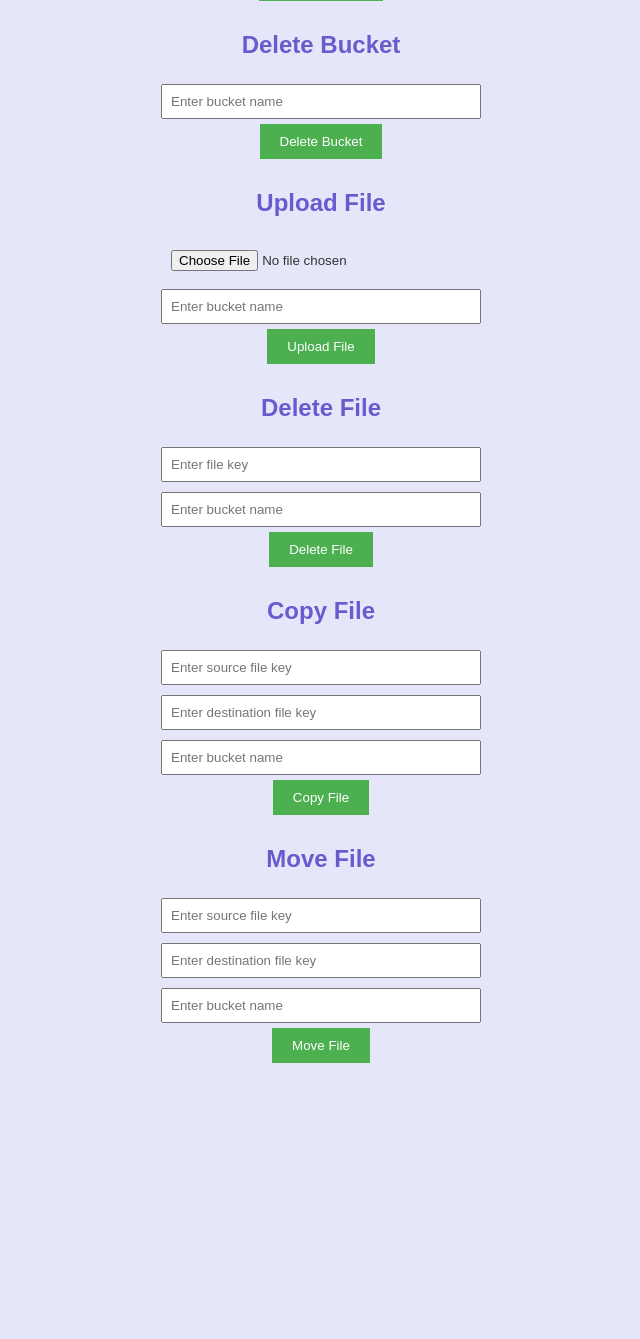
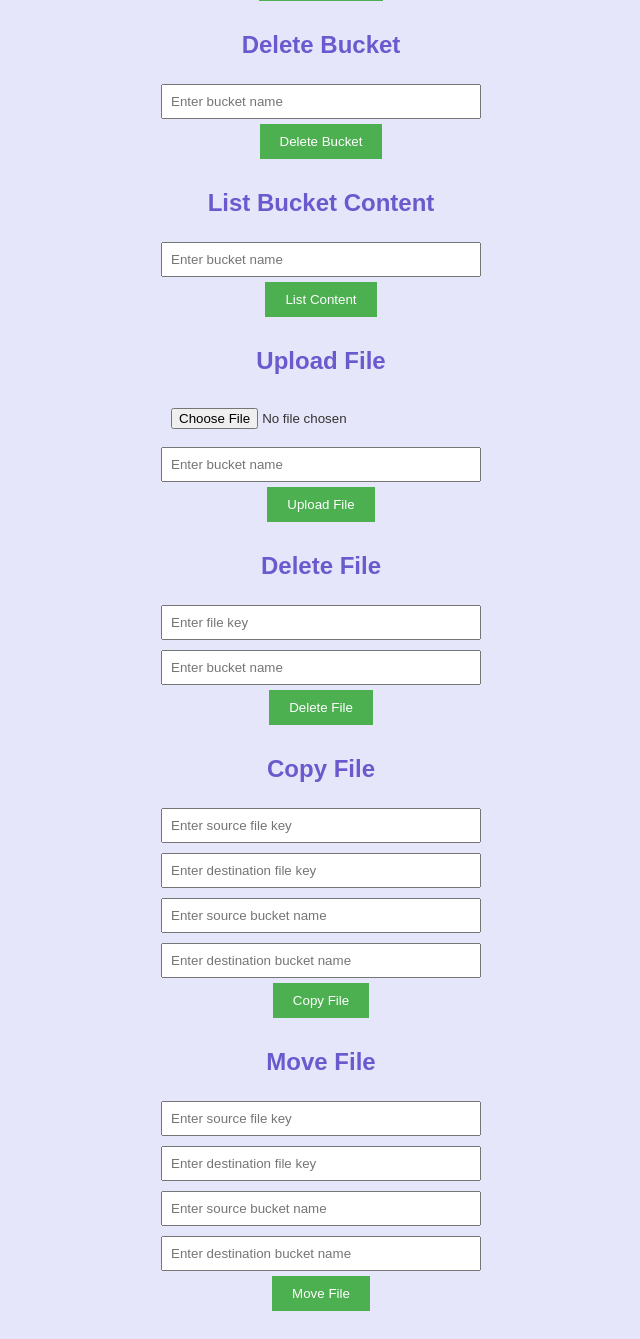
Before and after one commit to Ankit-Kumar-99/S3_file_manager, a Flask app: page / in a window 1280 px wide. Shown: the part 356-1695 px from the top of the page, without its empty margins (319-959 px from the left). Before the commit the page ends 1419 px from the top, so only its background shows below. Run offline with Flask 3, Linux system fonts and the light colour scheme.

Commit message:
Update index.html

```diff
--- a/templates/index.html
+++ b/templates/index.html
@@ -46,10 +46,27 @@
         li {
             margin: 5px;
         }
+
+        .success-message {
+            color: green;
+        }
+        .error-message {
+            color: red;
+        }
     </style>
 </head>
 <body>
     <h1>S3 File Manager</h1>
+
+    {% with messages = get_flashed_messages(with_categories=true) %}
+        {% if messages %}
+            <ul>
+                {% for category, message in messages %}
+                    <li class="{{ 'success-message' if category == 'success' else 'error-message' }}">{{ message }}</li>
+                {% endfor %}
+            </ul>
+        {% endif %}
+    {% endwith %}
 
     <h2>List S3 Buckets</h2>
     <form action="/list" method="get">
@@ -67,11 +84,32 @@
         <button type="submit">Create Bucket</button>
     </form>
 
-        <h2>Delete Bucket</h2>
+
+    <h2>Delete Bucket</h2>
     <form action="/delete_bucket" method="post">
         <input type="text" name="bucket_name" placeholder="Enter bucket name">
         <button type="submit">Delete Bucket</button>
     </form>
+
+    <h2>List Bucket Content</h2>
+        <form action="/list_content" method="post">
+            <input type="text" name="bucket_name" placeholder="Enter bucket name">
+            <button type="submit">List Content</button>
+        </form>
+
+        {% if content_list %}
+            <h3>Content of Bucket "{{ bucket_name }}"</h3>
+            <ul>
+                {% for content in content_list %}
+                    <li>{{ content }}</li>
+                {% endfor %}
+            </ul>
+        {% else %}
+            {% if bucket_name %}
+                <p>No content found in Bucket "{{ bucket_name }}"</p>
+            {% endif %}
+        {% endif %}
+
 
     <h2>Upload File</h2>
     <form action="/upload_file" method="post" enctype="multipart/form-data">
@@ -87,11 +125,12 @@
         <button type="submit">Delete File</button>
     </form>
 
-    <h2>Copy File</h2>
-    <form action="/copy_file" method="post">
+   <h2>Copy File</h2>
+   <form action="/copy_file" method="post">
         <input type="text" name="source_key" placeholder="Enter source file key">
         <input type="text" name="destination_key" placeholder="Enter destination file key">
-        <input type="text" name="bucket_name" placeholder="Enter bucket name">
+        <input type="text" name="source_bucket" placeholder="Enter source bucket name">
+        <input type="text" name="destination_bucket" placeholder="Enter destination bucket name">
         <button type="submit">Copy File</button>
     </form>
 
@@ -99,11 +138,10 @@
     <form action="/move_file" method="post">
         <input type="text" name="source_key" placeholder="Enter source file key">
         <input type="text" name="destination_key" placeholder="Enter destination file key">
-        <input type="text" name="bucket_name" placeholder="Enter bucket name">
+        <input type="text" name="source_bucket" placeholder="Enter source bucket name">
+        <input type="text" name="destination_bucket" placeholder="Enter destination bucket name">
         <button type="submit">Move File</button>
-
-      </form>
-
+    </form>
 
 
 </body>
```
